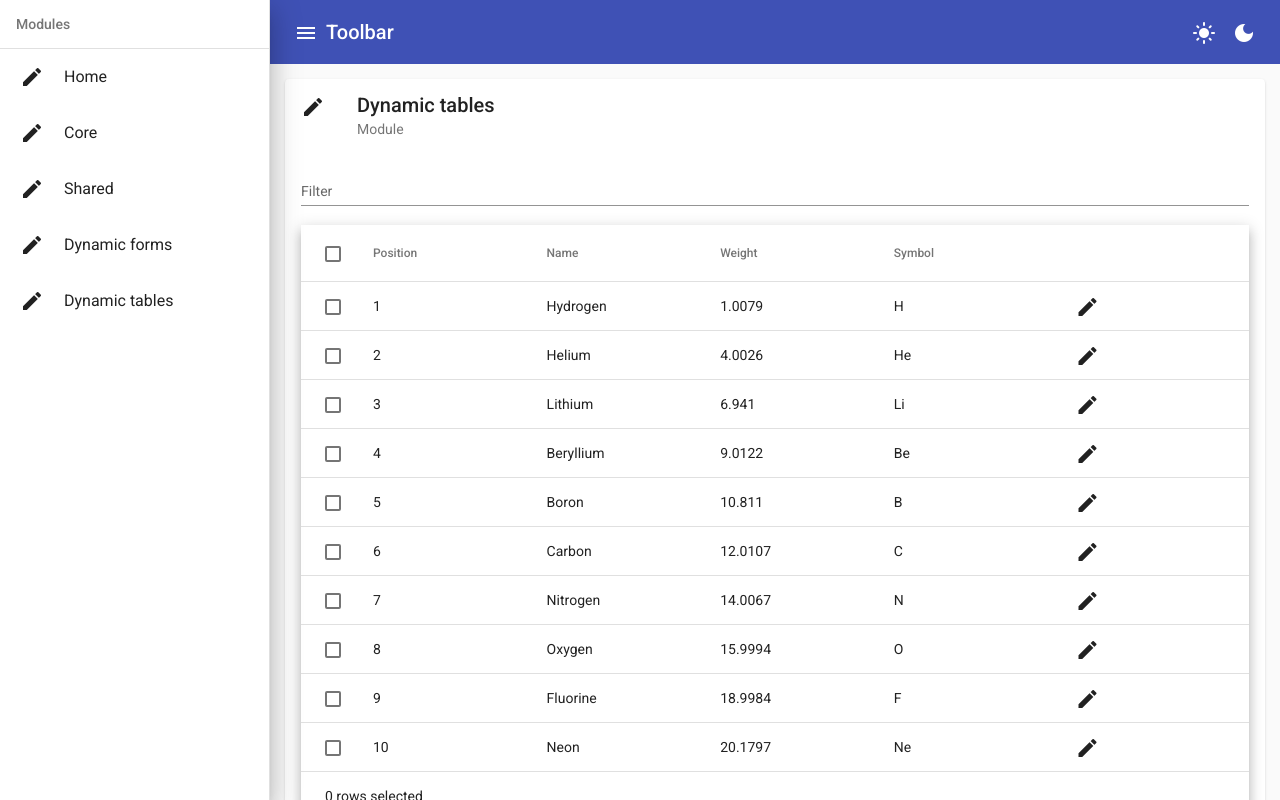
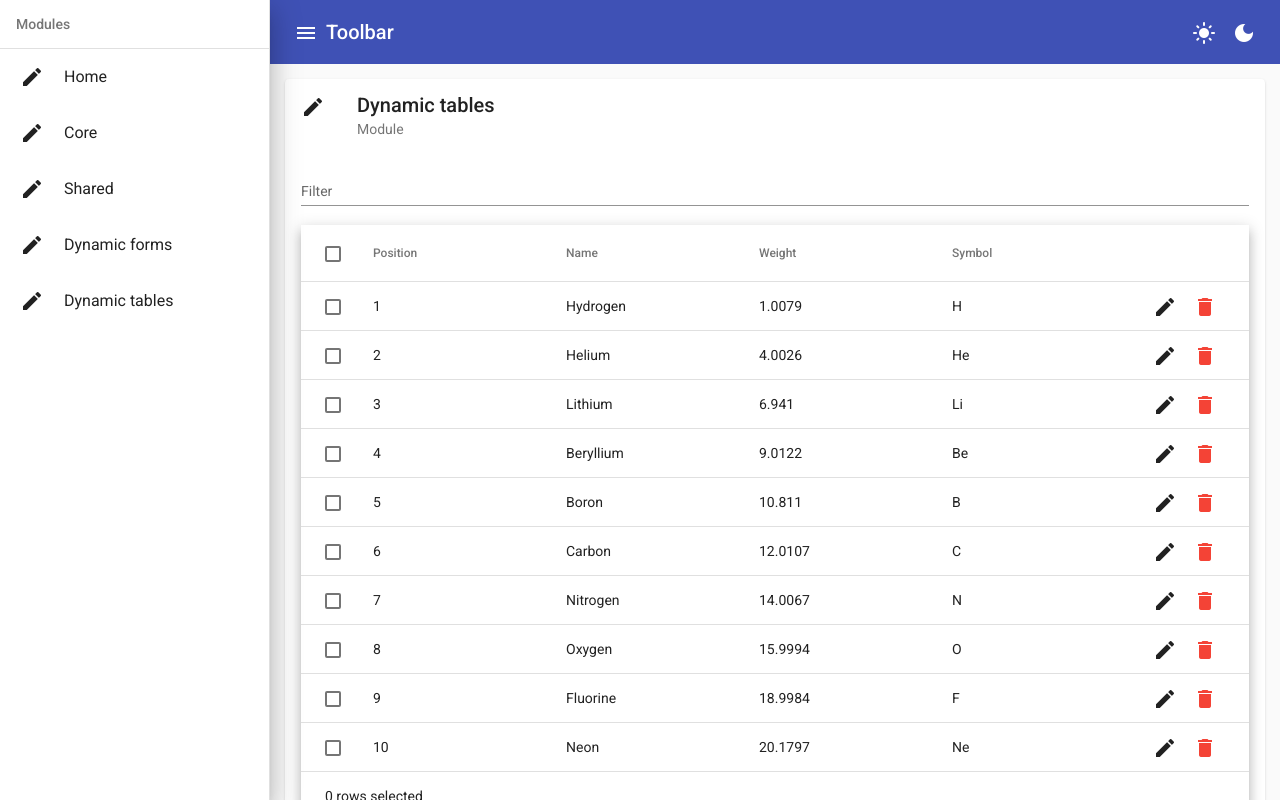
Before and after one commit to patricknnn/AngularModules, an Angular app: page /tables in a window 1280 px wide. Built offline with nearby package versions, Linux system fonts and the light colour scheme.

Commit message:
updated tables

```diff
--- a/src/app/components/table/table.component.html
+++ b/src/app/components/table/table.component.html
@@ -1,5 +1,5 @@
 <div class="content-wrapper">
-  <!-- Dynamic forms -->
+  <!-- Dynamic table -->
   <mat-card>
     <mat-card-header>
       <mat-icon mat-card-avatar>edit</mat-icon>
@@ -7,9 +7,11 @@
       <mat-card-subtitle>Module</mat-card-subtitle>
     </mat-card-header>
     <mat-card-content>
-      <!-- Dynamic form options -->
+      <!-- Dynamic table options -->
+
+      <!-- Dynamic table -->
       <app-dynamic-table [tableConfig]="tableConfig" [columnConfig]="columnConfig" [data]="(data$ | async)!"
-        (selectionChange)="handleSelectionChange($event)" (rowButtonClick)="handleRowClick($event)">
+        (selectionChange)="handleSelectionChange($event)" (buttonClick)="handleRowClick($event)">
       </app-dynamic-table>
     </mat-card-content>
   </mat-card>
--- a/src/app/modules/dynamic-tables/components/dynamic-table/dynamic-table.component.html
+++ b/src/app/modules/dynamic-tables/components/dynamic-table/dynamic-table.component.html
@@ -48,11 +48,14 @@
 
         <!-- Button column -->
         <ng-container matColumnDef="buttonRowColumn" [sticky]="tableConfig.buttonRowColumnSticky">
-          <mat-header-cell *matHeaderCellDef class="dynamic-tables-button-header">
+          <mat-header-cell *matHeaderCellDef class="dynamic-tables-button-header"
+            [style.maxWidth]="tableConfig.buttonRowColumnButtons.length * 40 + 'px'">
           </mat-header-cell>
           <mat-cell *matCellDef="let row" class="dynamic-tables-button-cell">
-            <button mat-icon-button (click)="$event ? rowButton(row) : null">
-              <mat-icon>edit</mat-icon>
+            <button mat-icon-button
+              (click)="$event.stopPropagation(); $event ? emitButtonClickEvent(button.name, row) : null"
+              *ngFor="let button of tableConfig.buttonRowColumnButtons">
+              <mat-icon [color]="button.color">{{button.icon}}</mat-icon>
             </button>
           </mat-cell>
           <mat-footer-cell *matFooterCellDef class="dynamic-tables-button-footer">
@@ -82,7 +85,8 @@
           <mat-cell *matCellDef="let row">
             <div class="dynamic-table-row-expandable-content"
               [@expandRow]="row == expandedRow ? 'expanded' : 'collapsed'">
-              {{row[column.field]}}
+              <span class="mat-header-cell" *ngIf="column.header">{{column.header}}</span>
+              <span class="mat-body" *ngIf="row[column.field]">{{row[column.field]}}</span>
             </div>
           </mat-cell>
         </ng-container>
--- a/src/app/modules/dynamic-tables/components/dynamic-table/dynamic-table.component.scss
+++ b/src/app/modules/dynamic-tables/components/dynamic-table/dynamic-table.component.scss
@@ -15,6 +15,7 @@
 
 .dynamic-table-row-expandable-content {
   display: flex;
+  flex-direction: column;
   overflow: hidden;
 }
 
@@ -49,10 +50,16 @@
   font-size: 20px;
 }
 
+.dynamic-tables-button-header,
+.dynamic-tables-button-cell,
+.dynamic-tables-button-footer {
+  max-width: min-content;
+}
+
 .dynamic-tables-select-header,
 .dynamic-tables-select-cell,
 .dynamic-tables-select-footer {
-  max-width: 16px;
+  max-width: min-content;
   padding-right: 24px !important;
 }
 
--- a/src/app/modules/dynamic-tables/components/dynamic-table/dynamic-table.component.ts
+++ b/src/app/modules/dynamic-tables/components/dynamic-table/dynamic-table.component.ts
@@ -5,6 +5,7 @@ import { AfterViewInit, Component, EventEmitter, Input, OnInit, Output, ViewChil
 import { MatPaginator } from '@angular/material/paginator';
 import { MatSort } from '@angular/material/sort';
 import { MatTableDataSource } from '@angular/material/table';
+import { DynamicTableButtonClickEvent } from '../../models/dynamic-table-button-click-event';
 import { DynamicTableColumnConfig } from '../../models/dynamic-table-column-config';
 import { DynamicTableConfig } from '../../models/dynamic-table-config';
 
@@ -36,13 +37,13 @@ export class DynamicTableComponent implements OnInit, AfterViewInit {
   @Input() data!: any[];
 
   /**
-   * Row select event emitter
+   * Selection change event emitter
    */
   @Output() selectionChange = new EventEmitter<any[]>();
   /**
-   * Row select event emitter
+   * Button click event emitter
    */
-  @Output() rowButtonClick = new EventEmitter<any[]>();
+  @Output() buttonClick = new EventEmitter<DynamicTableButtonClickEvent>();
 
   /**
    * MatPaginator instance
@@ -134,7 +135,7 @@ export class DynamicTableComponent implements OnInit, AfterViewInit {
       displayColumns.push(col.field);
     });
     // set conditional button column
-    if (this.tableConfig.buttonRowColumn) {
+    if (this.tableConfig.buttonRowColumn && this.tableConfig.buttonRowColumnButtons.length) {
       displayColumns.push("buttonRowColumn");
     }
     // set expandable columns
@@ -202,11 +203,11 @@ export class DynamicTableComponent implements OnInit, AfterViewInit {
   }
 
   /**
-   * Handles row button click and emits rowButtonClick event
+   * Handles button click and emits buttonClick event
    * @param row Changed row
    */
-  rowButton(row: any): void {
-    this.rowButtonClick.emit(row);
+  emitButtonClickEvent(name: string, row: any): void {
+    this.buttonClick.emit(new DynamicTableButtonClickEvent(name, row));
   }
 
   /**
--- /dev/null
+++ b/src/app/modules/dynamic-tables/models/dynamic-table-button-click-event.ts
@@ -0,0 +1,9 @@
+export class DynamicTableButtonClickEvent {
+  button: string;
+  row: string;
+
+  constructor(button: string, row: any) {
+    this.button = button;
+    this.row = row;
+  }
+}
--- /dev/null
+++ b/src/app/modules/dynamic-tables/models/dynamic-table-button.ts
@@ -0,0 +1,15 @@
+export class DynamicTableButton {
+  name: string;
+  icon: string;
+  color: "primary" | "accent" | "warn" | undefined;
+
+  constructor(
+    name: string,
+    icon: string,
+    color?: "primary" | "accent" | "warn"
+  ) {
+    this.name = name;
+    this.icon = icon;
+    this.color = color;
+  }
+}
--- a/src/app/modules/dynamic-tables/models/dynamic-table-config.ts
+++ b/src/app/modules/dynamic-tables/models/dynamic-table-config.ts
@@ -1,3 +1,5 @@
+import { DynamicTableButton } from "./dynamic-table-button";
+
 /**
  * @description
  * Base DynamicTableConfig class
@@ -56,13 +58,25 @@ export class DynamicTableConfig {
    */
   selectRowColumn: boolean;
   /**
-   * Whether rows are expandable
+   * Whether selects are sticky
    */
-  expandableRows: boolean;
+  selectRowColumnSticky: boolean;
   /**
    * Whether rows have buttons
    */
   buttonRowColumn: boolean;
+  /**
+   * Buttons to display
+   */
+  buttonRowColumnButtons: DynamicTableButton[];
+  /**
+   * Whether button is sticky
+   */
+  buttonRowColumnSticky: boolean;
+  /**
+   * Whether rows are expandable
+   */
+  expandableRows: boolean;
   /**
    * Whether headers are sticky
    */
@@ -71,14 +85,6 @@ export class DynamicTableConfig {
    * Whether footers are sticky
    */
   stickyFooters: boolean;
-  /**
-   * Whether selects are sticky
-   */
-  selectRowColumnSticky: boolean;
-  /**
-   * Whether button is sticky
-   */
-  buttonRowColumnSticky: boolean;
   /**
    * Custom table class
    */
@@ -105,6 +111,7 @@ export class DynamicTableConfig {
     selectRowColumnSticky?: boolean,
     buttonRowColumn?: boolean,
     buttonRowColumnSticky?: boolean,
+    buttonRowColumnButtons?: DynamicTableButton[],
     expandableRows?: boolean,
     stickyHeaders?: boolean,
     stickyFooters?: boolean,
@@ -123,12 +130,13 @@ export class DynamicTableConfig {
     this.activeSortField = options.activeSortField;
     this.activeSortDirection = options.activeSortDirection;
     this.selectRowColumn = options.selectRowColumn || false;
+    this.selectRowColumnSticky = options.selectRowColumnSticky || false;
+    this.buttonRowColumn = options.buttonRowColumn || false;
+    this.buttonRowColumnSticky = options.buttonRowColumnSticky || false;
+    this.buttonRowColumnButtons = options.buttonRowColumnButtons || [];
     this.expandableRows = options.expandableRows || false;
-    this.buttonRowColumn = options.buttonRowColumn || false;
     this.stickyHeaders = options.stickyHeaders || false;
     this.stickyFooters = options.stickyFooters || false;
-    this.selectRowColumnSticky = options.selectRowColumnSticky || false;
-    this.buttonRowColumnSticky = options.buttonRowColumnSticky || false;
     this.tableClass = options.tableClass;
   }
 }
--- a/src/app/services/tables/table.service.ts
+++ b/src/app/services/tables/table.service.ts
@@ -1,5 +1,6 @@
 import { Injectable } from '@angular/core';
 import { Observable, of } from 'rxjs';
+import { DynamicTableButton } from 'src/app/modules/dynamic-tables/models/dynamic-table-button';
 import { DynamicTableColumnConfig } from 'src/app/modules/dynamic-tables/models/dynamic-table-column-config';
 import { DynamicTableConfig } from 'src/app/modules/dynamic-tables/models/dynamic-table-config';
 
@@ -17,6 +18,10 @@ export class TableService {
       selectRowColumn: true,
       expandableRows: true,
       buttonRowColumn: true,
+      buttonRowColumnButtons: [
+        new DynamicTableButton("edit", "edit"),
+        new DynamicTableButton("delete", "delete", "warn"),
+      ],
       activeSortField: "position",
       tableClass: "mat-elevation-z8"
     });
@@ -45,6 +50,7 @@ export class TableService {
       }),
       new DynamicTableColumnConfig({
         field: 'text',
+        header: 'Text',
         expandable: true,
       }),
     ];
--- a/src/styles.scss
+++ b/src/styles.scss
@@ -54,7 +54,8 @@ mat-form-field {
 
 .scroll-content {
   width: 100%;
-  overflow: auto;
+  overflow-x: hidden;
+  overflow-y: scroll;
 }
 
 .content-wrapper {
```
